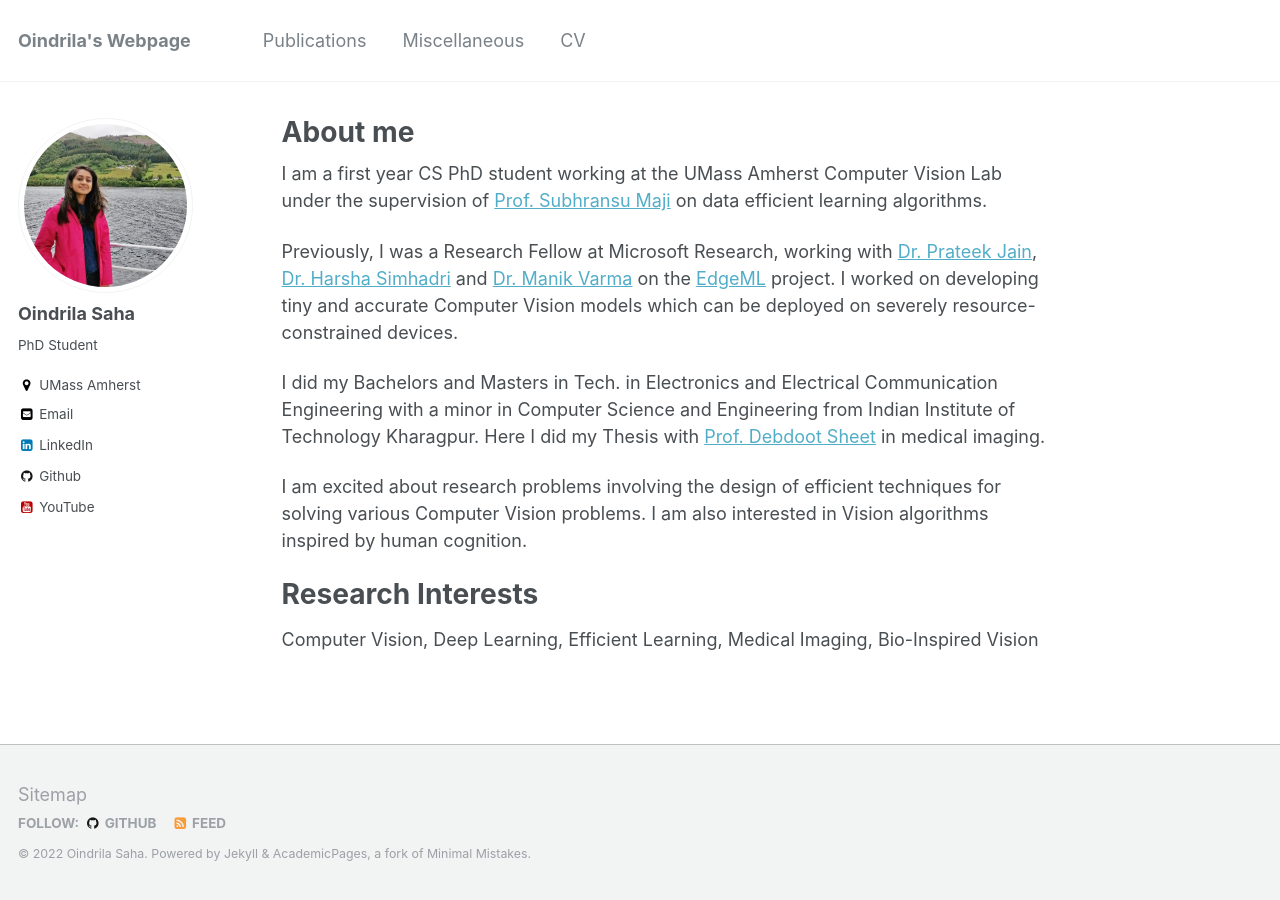
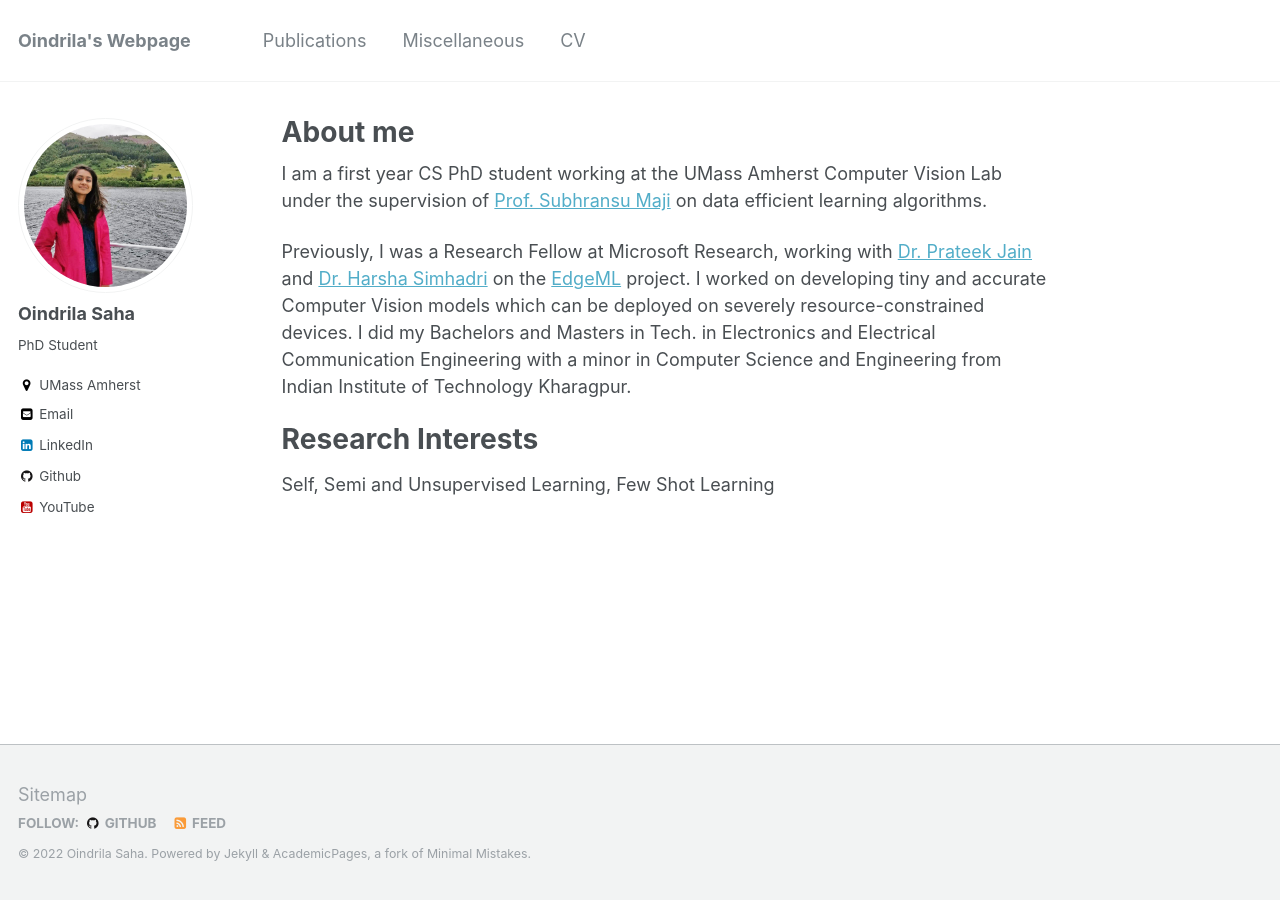
Before and after one commit to oindrilasaha/oindrilasaha.github.io, a Jekyll site: the page built from _pages/about.md, in a window 1280 px wide. Built offline with Jekyll 4.4.1, drawn with Linux system fonts in a browser that asks for light colours.

Commit message:
Update about.md

```diff
--- a/_pages/about.md
+++ b/_pages/about.md
@@ -9,12 +9,8 @@
 ---
 I am a first year CS PhD student working at the UMass Amherst Computer Vision Lab under the supervision of [Prof. Subhransu Maji](https://people.cs.umass.edu/~smaji/) on data efficient learning algorithms.
 
-Previously, I was a Research Fellow at Microsoft Research, working with [Dr. Prateek Jain](https://www.prateekjain.org/), [Dr. Harsha Simhadri](http://harsha-simhadri.org/) and [Dr. Manik Varma](http://manikvarma.org/) on the [EdgeML](https://github.com/microsoft/EdgeML/) project. I worked on developing tiny and accurate Computer Vision models which can be deployed on severely resource-constrained devices.
-
-I did my Bachelors and Masters in Tech. in Electronics and Electrical Communication Engineering with a minor in Computer Science and Engineering from Indian Institute of Technology Kharagpur. Here I did my Thesis with [Prof. Debdoot Sheet](http://www.facweb.iitkgp.ac.in/~debdoot/) in medical imaging.
-
-I am excited about research problems involving the design of efficient techniques for solving various Computer Vision problems. I am also interested in Vision algorithms inspired by human cognition.
+Previously, I was a Research Fellow at Microsoft Research, working with [Dr. Prateek Jain](https://www.prateekjain.org/) and [Dr. Harsha Simhadri](http://harsha-simhadri.org/) on the [EdgeML](https://github.com/microsoft/EdgeML/) project. I worked on developing tiny and accurate Computer Vision models which can be deployed on severely resource-constrained devices. I did my Bachelors and Masters in Tech. in Electronics and Electrical Communication Engineering with a minor in Computer Science and Engineering from Indian Institute of Technology Kharagpur.
 
 Research Interests
 ==================
-Computer Vision, Deep Learning, Efficient Learning, Medical Imaging, Bio-Inspired Vision
+Self, Semi and Unsupervised Learning, Few Shot Learning
```
